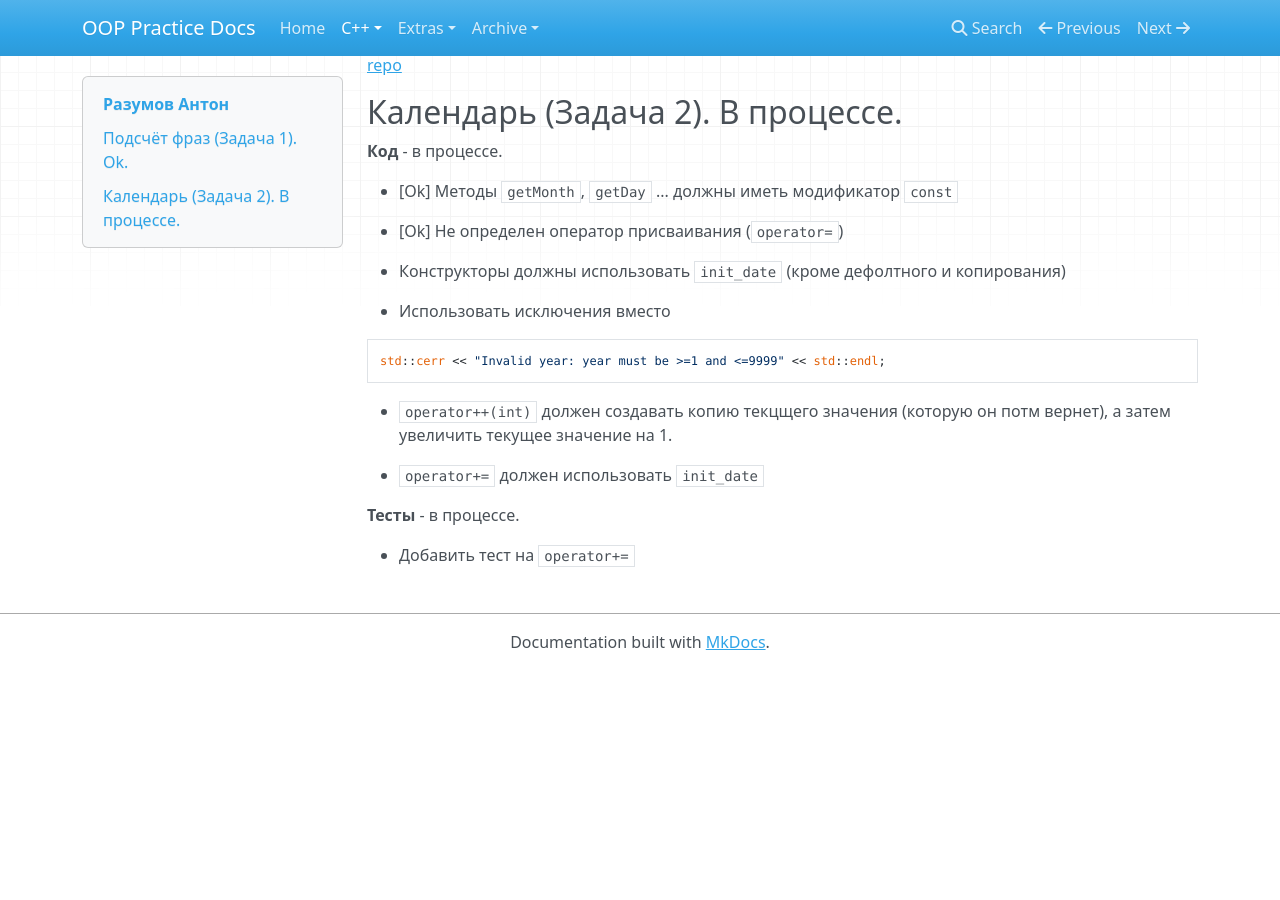
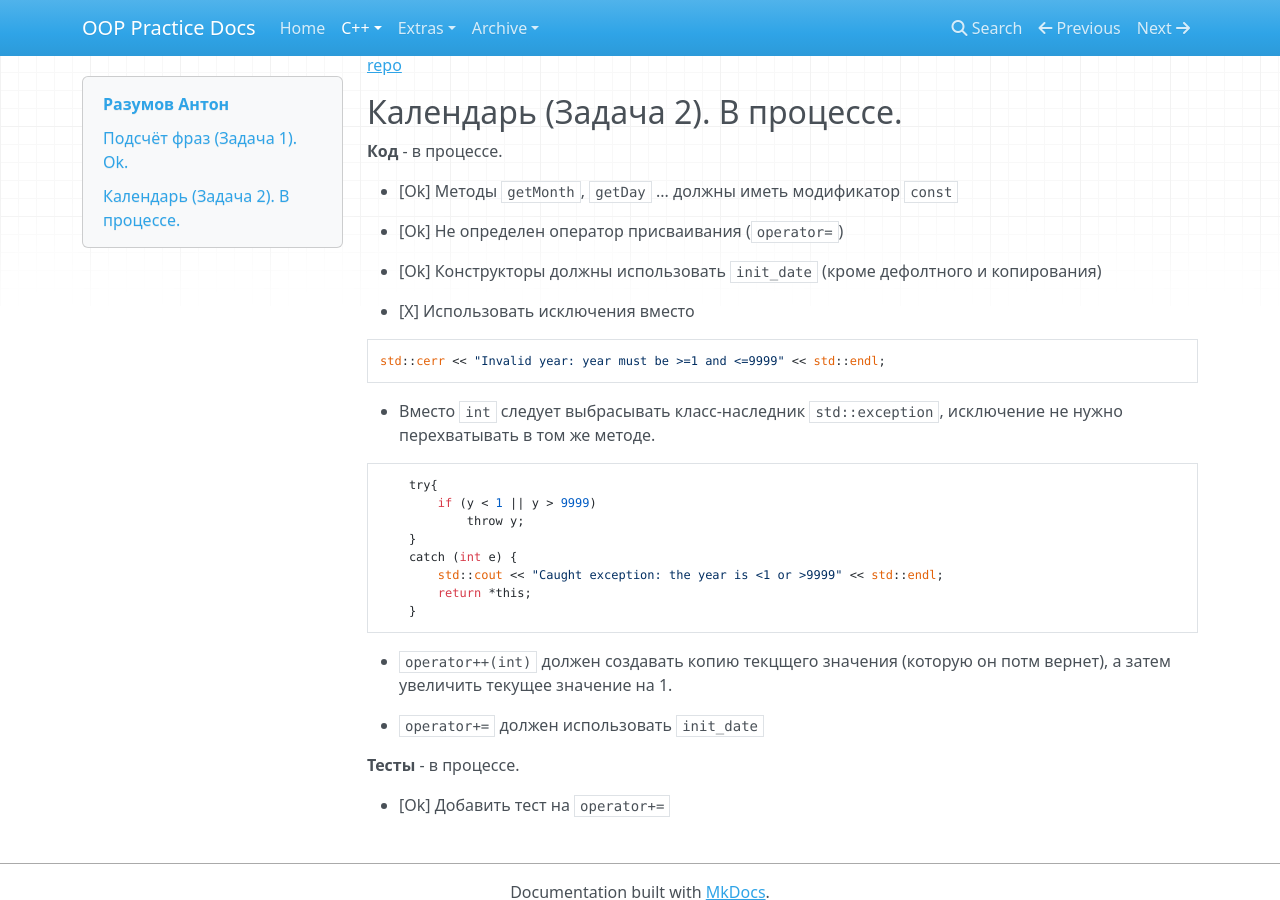
Before and after one commit to avoronkov/oop, an MkDocs documentation site: the page built from docs/2017.cpp/results/razumov.md, in a window 1280 px wide and 900 px high, scrolled down 920 px. Built offline with MkDocs 1.6.1, drawn with Linux system fonts in a browser that asks for light colours; nearby versions of some CDN libraries; old or Windows-style settings are respelled for this version of MkDocs; before the commit the page ends 1590 px from its top, so only the background shows below that.

Commit message:
update results

````diff
--- a/docs/2017.cpp/results/razumov.md
+++ b/docs/2017.cpp/results/razumov.md
@@ -47,12 +47,26 @@ Wrong input
 
 - [Ok] Не определен оператор присваивания (`operator=`)
 
-- Конструкторы должны использовать `init_date` (кроме дефолтного и копирования)
+- [Ok] Конструкторы должны использовать `init_date` (кроме дефолтного и копирования)
 
-- Использовать исключения вместо
+- [X] Использовать исключения вместо
 ```C++
 std::cerr << "Invalid year: year must be >=1 and <=9999" << std::endl;
 ```
+
+- Вместо `int` следует выбрасывать класс-наследник `std::exception`, исключение не нужно перехватывать в том же методе.
+```C++
+    try{
+        if (y < 1 || y > 9999)
+            throw y;
+    }
+    catch (int e) {
+        std::cout << "Caught exception: the year is <1 or >9999" << std::endl;
+        return *this;
+    }
+```
+
+
 
 - `operator++(int)` должен создавать копию текцщего значения (которую он потм вернет), а затем увеличить текущее значение на 1.
 
@@ -60,4 +74,4 @@ std::cerr << "Invalid year: year must be >=1 and <=9999" << std::endl;
 
 **Тесты** - в процессе.
 
-- Добавить тест на `operator+=`
+- [Ok] Добавить тест на `operator+=`
````
Also changed, not shown: docs/2017.cpp/results/grigorovich.md (+6 -0 lines), docs/2017.cpp/results/shustova.md (+15 -1 lines), docs/index.md (+1 -1 lines).
